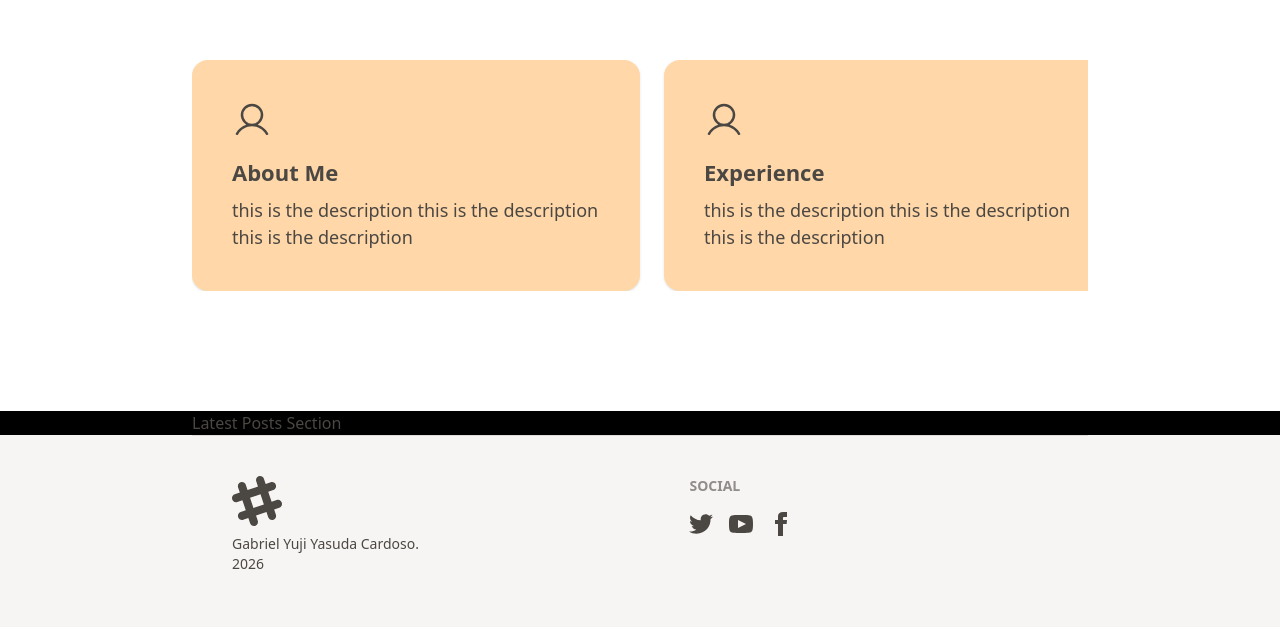
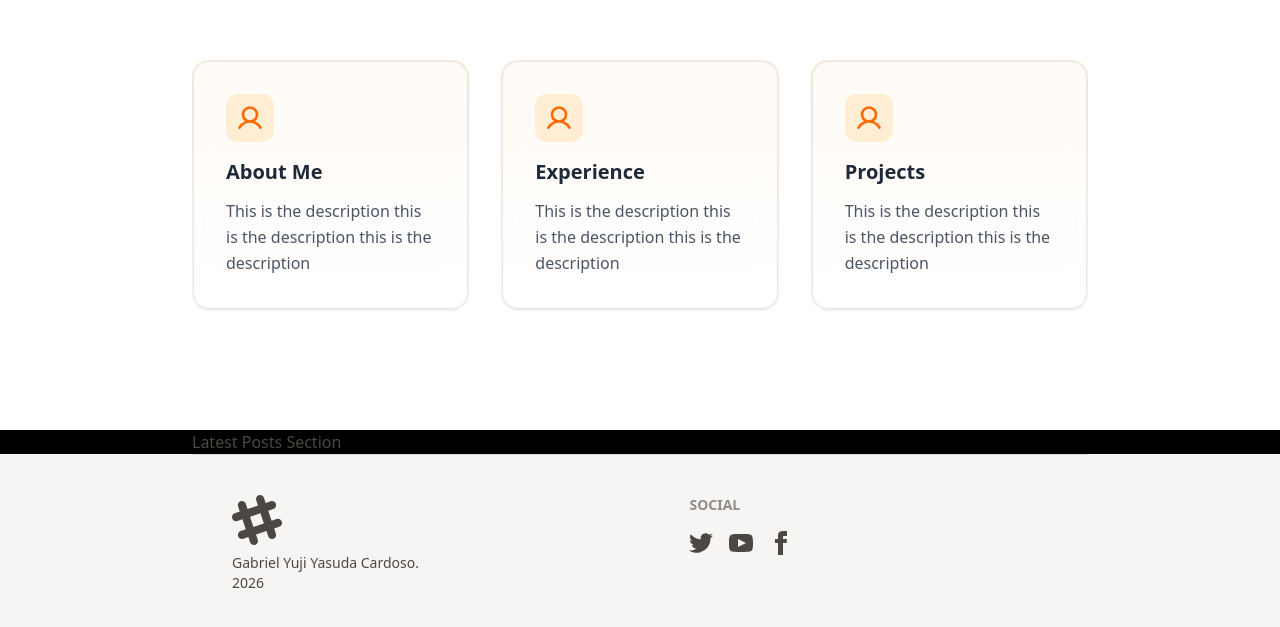
Before and after one commit to GabrielYujiYasuda/Portfolio, a React (Vite) app: page / in a window 1280 px wide. Shown: the part 1227-1854 px from the top of the page. Built offline with nearby package versions, Linux system fonts and the light colour scheme.

Commit message:
feat: improve card UI to look more modern

```diff
--- a/src/components/Card.tsx
+++ b/src/components/Card.tsx
@@ -6,18 +6,50 @@ interface CardProps {
   description: string;
 }
 
-const Card = ({ icon, title, description }: CardProps) => {
-  console.log(icon);
+const Card = ({ title, description }: CardProps) => {
   return (
-    <div className="card w-md flex-none bg-orange-200 card-xl shadow-sm">
-      <div className="card-body">
-        {/* MOCKED Icon */}
-        <div className="mb-2">
-          {" "}
-          <User size={40} />
+    <div
+      className="
+      group
+      relative
+      rounded-2xl
+      p-px
+      bg-linear-to-b
+      from-orange-200/40
+      to-transparent
+      transition
+      duration-300
+      hover:scale-[1.03]
+    "
+    >
+      {/* Glow */}
+      <div className="absolute inset-0 rounded-2xl opacity-0 group-hover:opacity-100 transition duration-500 blur-xl bg-orange-200/40"></div>
+
+      {/* Card */}
+      <div
+        className="
+        relative
+        h-full
+        rounded-2xl
+        bg-white/70
+        backdrop-blur-md
+        border
+        border-gray-200
+        p-8
+        shadow-sm
+        transition
+        duration-300
+        group-hover:shadow-2xl
+      "
+      >
+        {/* Icon */}
+        <div className="mb-4 flex h-12 w-12 items-center justify-center rounded-xl bg-orange-100 text-orange-500 transition-all duration-300 group-hover:scale-110">
+          <User size={28} weight="bold" />
         </div>
-        <h2 className="card-title">{title}</h2>
-        <p>{description}</p>
+
+        <h2 className="text-xl font-semibold text-gray-800 mb-3">{title}</h2>
+
+        <p className="text-gray-600 leading-relaxed">{description}</p>
       </div>
     </div>
   );
--- a/src/pages/home/ExperienceSection.tsx
+++ b/src/pages/home/ExperienceSection.tsx
@@ -4,34 +4,24 @@ const cards = [
   {
     icon: "user",
     title: "About Me",
-    description: "this is the description this is the description this is the description",
+    description: "This is the description this is the description this is the description",
   },
   {
-    icon: "user",
+    icon: "experience",
     title: "Experience",
-    description: "this is the description this is the description this is the description",
+    description: "This is the description this is the description this is the description",
   },
   {
-    icon: "user",
+    icon: "projects",
     title: "Projects",
-    description: "this is the description this is the description this is the description",
-  },
-  {
-    icon: "user",
-    title: "Education",
-    description: "this is the description this is the description this is the description",
-  },
-  {
-    icon: "user",
-    title: "Skills",
-    description: "this is the description this is the description this is the description",
+    description: "This is the description this is the description this is the description",
   },
 ];
 
 const ExperienceSection = () => {
   return (
     <section className="py-30 px-[15%] bg-white">
-      <div className="flex gap-6 overflow-x-auto">
+      <div className="grid grid-cols-1 md:grid-cols-2 lg:grid-cols-3 gap-8">
         {cards.map((card, index) => (
           <Card key={index} {...card} />
         ))}
```
